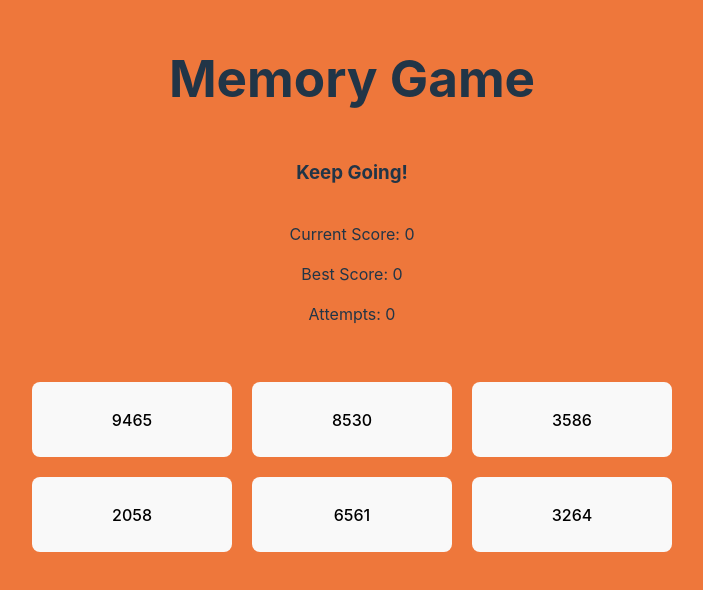
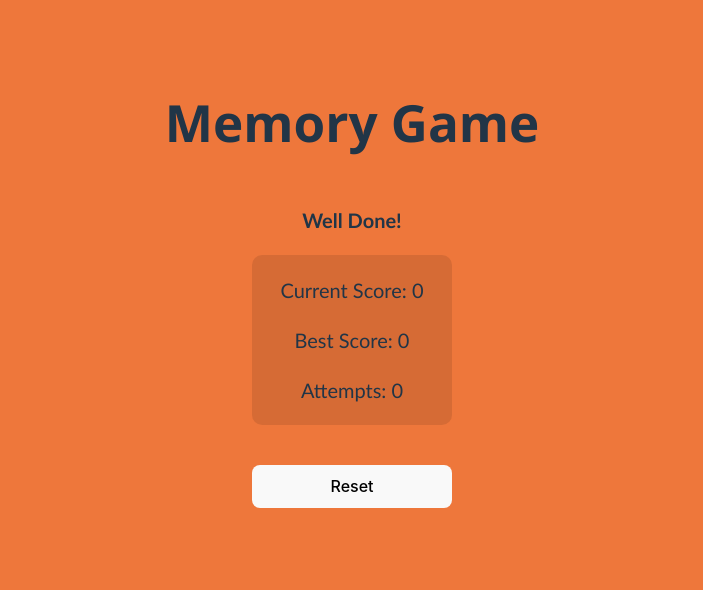
Before and after one commit to meowy8/odin-memory-game-project-repo, a React (Vite) app: page / in a window 1280 px wide. Shown: the part 116-706 px from the top of the page, without its empty margins (288-991 px from the left). Built offline with nearby package versions, Linux system fonts and the light colour scheme.

Commit message:
added/fixed reset button

```diff
--- a/src/App.css
+++ b/src/App.css
@@ -11,6 +11,7 @@ body {
 .app {
   display: flex;
   flex-direction: column;
+  align-items: center;
 }
 
 .card {
@@ -43,4 +44,16 @@ button img {
 
 .scoreboard {
   margin-bottom: 40px;
+  background-color: rgba(0, 0, 0, .1);
+  width: 200px;
+  border-radius: 10px;
 }
+
+h1 {
+  font-family:'Segoe UI', Tahoma, Geneva, Verdana, sans-serif;
+}
+
+h3, p {
+  font-family: 'Gill Sans', 'Gill Sans MT', Calibri, 'Trebuchet MS', sans-serif;
+  font-size: 20px;
+}
--- a/src/App.jsx
+++ b/src/App.jsx
@@ -9,7 +9,7 @@ function App() {
   const [ displayNums, setDisplayNums ] = useState([])
   const [ selectedNums, setSelectedNums ] = useState([])
   const [ attempts, setAttempts ] = useState(0)
-  const [ gameStatus, setGameStatus ] = useState('playing')
+  const [ gameStatus, setGameStatus ] = useState('won')
 
   const shuffleArray = () => {
     const shuffledArray = [...displayNums];
@@ -28,7 +28,7 @@ function App() {
     }
 
     return () => setDisplayNums([])
-  }, [attempts])
+  }, [attempts, gameStatus])
 
   useEffect(() => {
     if (displayNums.length > 0) {
@@ -83,6 +83,8 @@ function App() {
           )
         })}
       </div>
+      {gameStatus === 'lost' && <button onClick={() => setGameStatus('playing')}>Reset</button>}
+      {gameStatus === 'won' && <button onClick={() => setGameStatus('playing')}>Reset</button>}
     </div>
   )
 }
--- a/src/Components/Card.jsx
+++ b/src/Components/Card.jsx
@@ -18,8 +18,8 @@ export default function Card({ currentScore, setCurrentScore, displayNum, select
   }
 
   if (selectedNums.length === 6) {
-    //setBestScore(0)
-    //setAttempts(attempts + 1)
+    setBestScore(0)
+    setAttempts(attempts + 1)
     setGameStatus('won')
   }
 
```
